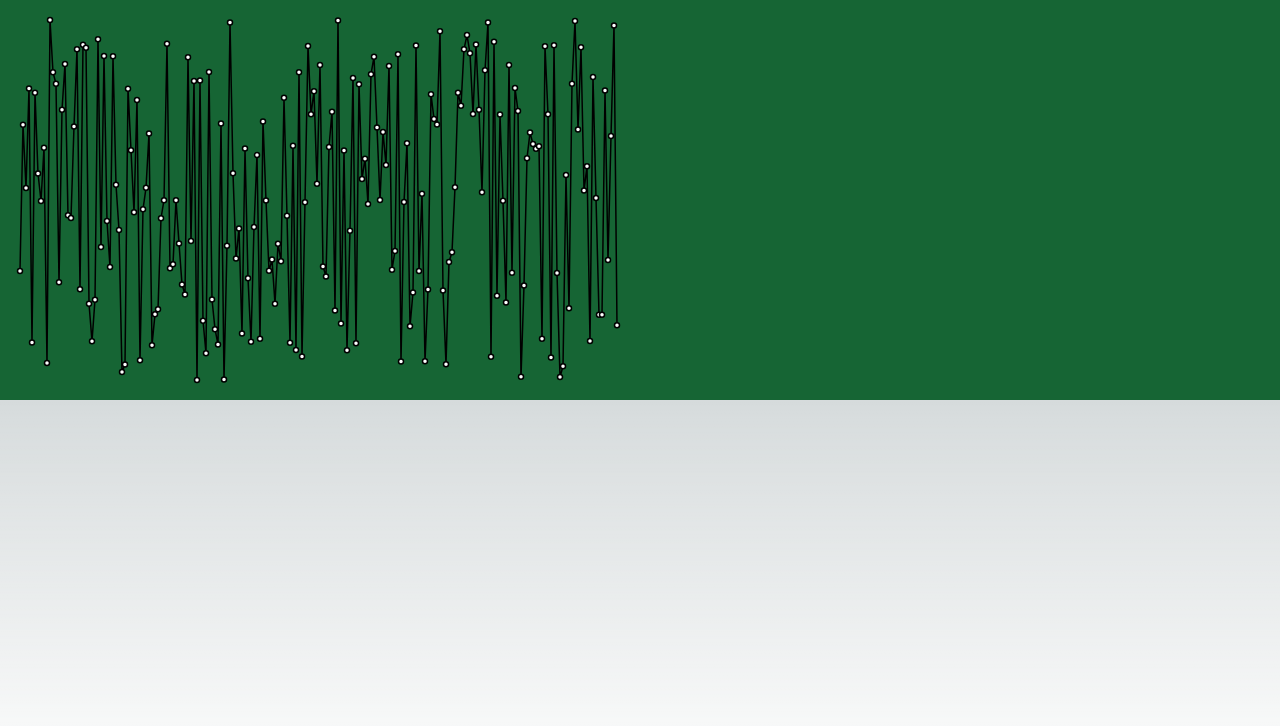
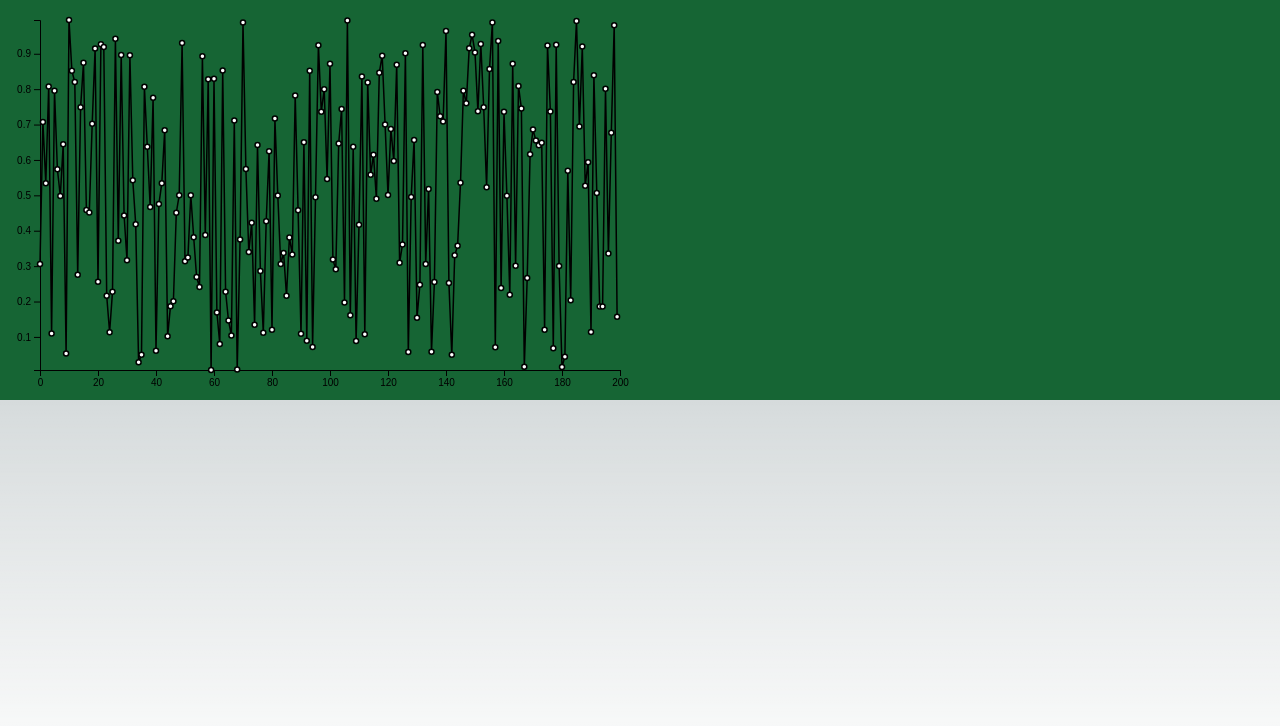
Before and after one commit to 2017Yasu/d3-sample, a Next.js app: page /tracking-line in a window 1280 px wide. Shown: the top 726 px of the page. Built offline with nearby package versions, Linux system fonts and the light colour scheme.

Commit message:
line-plotで軸目盛を表示できるように変更

```diff
--- a/src/components/line-plot/line-plot.tsx
+++ b/src/components/line-plot/line-plot.tsx
@@ -1,7 +1,7 @@
 'use client';
 
 import * as d3 from 'd3';
-import { useEffect, useState } from 'react';
+import { useEffect, useRef, useState } from 'react';
 
 type Props = {
   data: number[];
@@ -11,6 +11,7 @@ type Props = {
   marginRight?: number;
   marginBottom?: number;
   marginLeft?: number;
+  showScale?: boolean;
 };
 
 export default function LinePlot(props: Props) {
@@ -20,13 +21,26 @@ export default function LinePlot(props: Props) {
     height = 400,
     marginTop = 20,
     marginRight = 20,
-    marginBottom = 20,
-    marginLeft = 20,
+    marginBottom = 30,
+    marginLeft = 40,
+    showScale = true,
   } = props;
+
+  const gx = useRef<SVGGElement>(null);
+  const gy = useRef<SVGGElement>(null);
 
   const [lineData, setLineData] = useState<string | null>(null);
   const [scaleX, setScaleX] = useState<d3.ScaleLinear<number, number>>();
   const [scaleY, setScaleY] = useState<d3.ScaleLinear<number, number>>();
+
+  useEffect(() => {
+    if (!showScale || !scaleX || !gx.current) return;
+    d3.select(gx.current).call(d3.axisBottom(scaleX));
+  }, [gx, scaleX, showScale]);
+  useEffect(() => {
+    if (!showScale || !scaleY || !gy.current) return;
+    d3.select(gy.current).call(d3.axisLeft(scaleY));
+  }, [gy, scaleY, showScale]);
 
   useEffect(() => {
     const x = d3.scaleLinear(
@@ -49,6 +63,12 @@ export default function LinePlot(props: Props) {
 
   return (
     <svg width={width} height={height}>
+      {showScale && (
+        <>
+          <g ref={gx} transform={`translate(0,${height - marginBottom})`} />
+          <g ref={gy} transform={`translate(${marginLeft},0)`} />
+        </>
+      )}
       {lineData && (
         <path
           fill='none'
```
